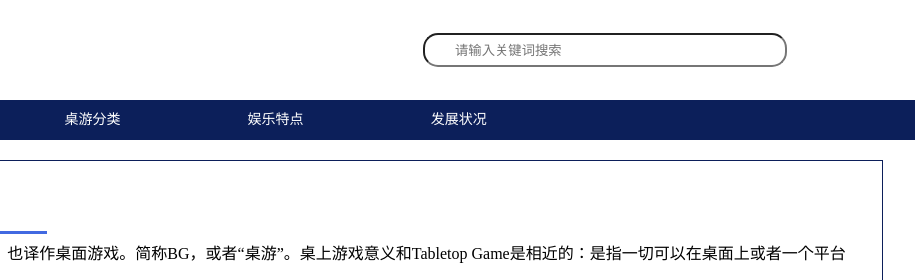
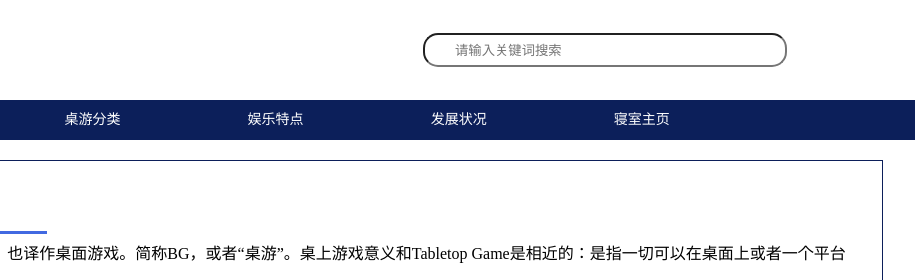
Before and after one commit to sand12390/1720397220, a plain HTML site: page lmh752/index.html in a window 1280 px wide. Shown: the top 280 px of the page, 365-1280 px from the left. Drawn offline with Linux system fonts and the light colour scheme.

Commit message:
Update index.html

```diff
--- a/lmh752/index.html
+++ b/lmh752/index.html
@@ -25,6 +25,7 @@
         <div class="nav-item root"><a href="./page1.html">桌游分类</a></div>
         <div class="nav-item root"><a href="./page2.html">娱乐特点</a></div>
         <div class="nav-item root"><a href="./page4.html">发展状况</a></div>
+        <div class="nav-item root"><a href="https://sensored-zero.github.io/14765/324/index324.html">寝室主页</a></div>
     </div>
     <div class="info">
         <div class="info-title">简介</div>
```
